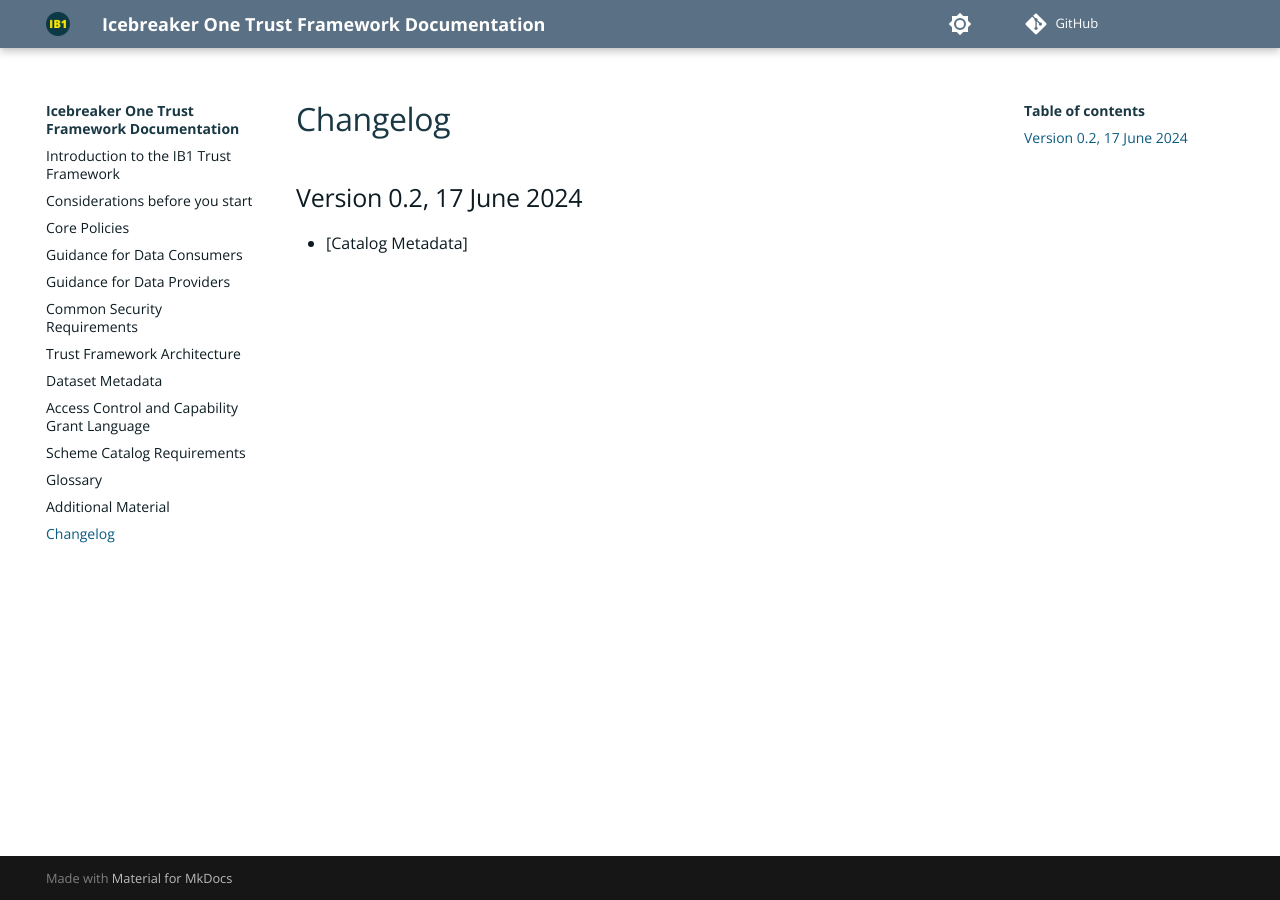
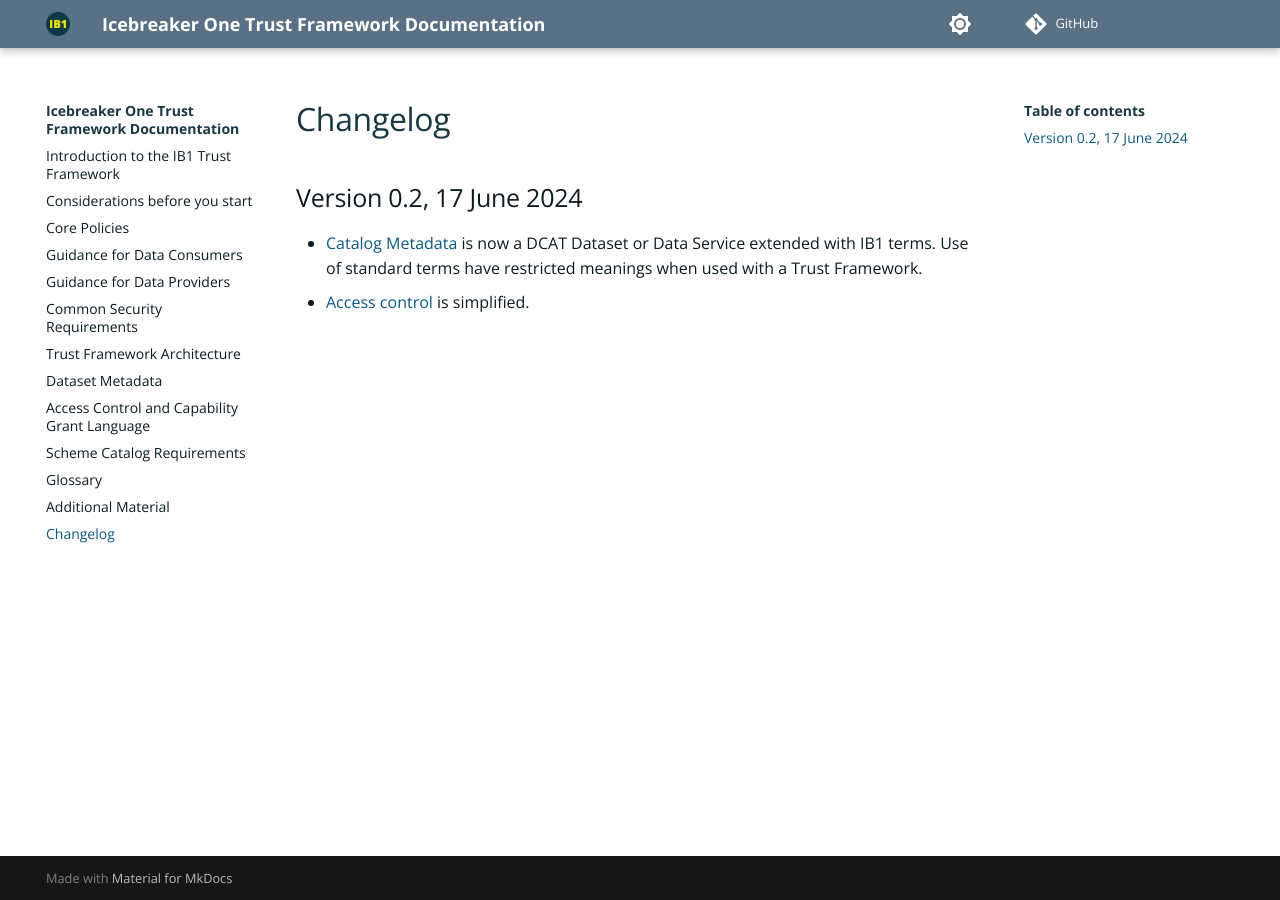
Before and after one commit to icebreakerone/ib1-technical-docs, an MkDocs documentation site: the page built from docs/changelog.md, in a window 1280 px wide. Built offline with MkDocs 1.6.1 and Material for MkDocs 9.7.7, drawn with Linux system fonts in a browser that asks for light colours; plug-ins that fetch from the network failed and are left out; comment, search, counter and statistics services are not loaded; the version menu is left out.

Commit message:
docs/changelog.md updated from https://stackedit.net/

```diff
--- a/docs/changelog.md
+++ b/docs/changelog.md
@@ -3,7 +3,8 @@
 
 ## Version 0.2, 17 June 2024
 
-* [Catalog Metadata]
+* [Catalog Metadata](metadata.md) is now a DCAT Dataset or Data Service extended with IB1 terms. Use of standard terms have restricted meanings when used with a Trust Framework.
+* [Access control](access_control_specifiction.md) is simplified.
 <!--stackedit_data:
-eyJoaXN0b3J5IjpbNjU4MzE0MTNdfQ==
+eyJoaXN0b3J5IjpbLTE0NDc3MjI5MF19
 -->
```
